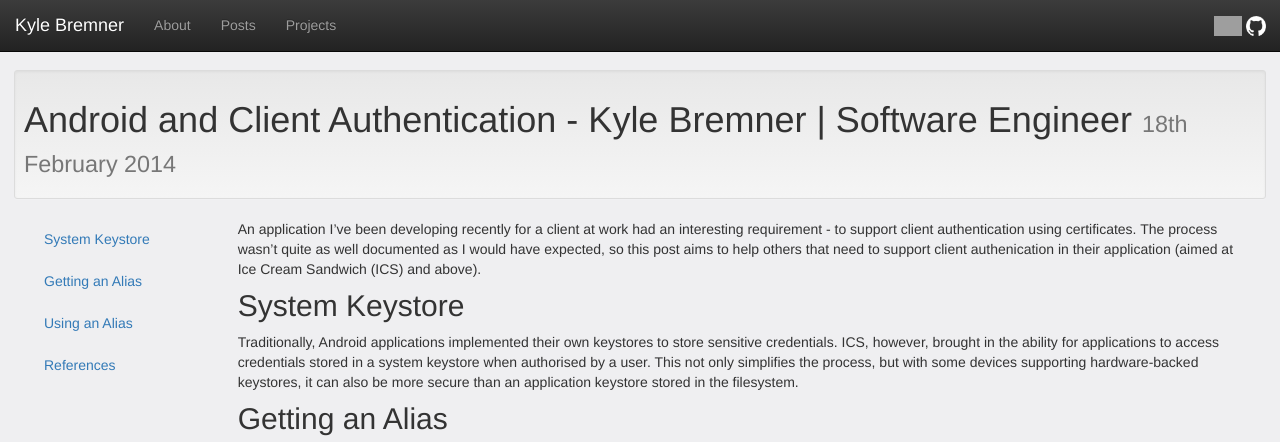
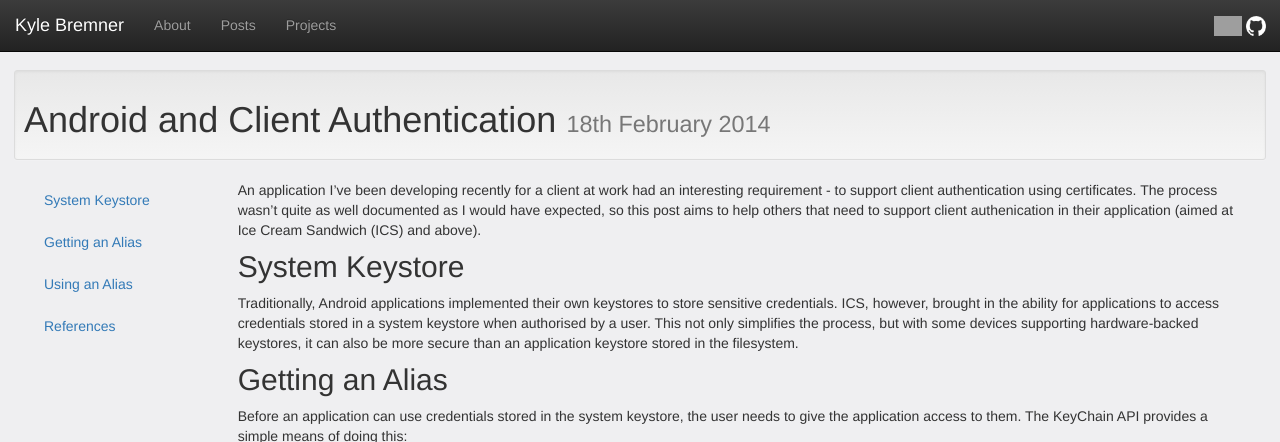
Before and after one commit to kbremner/kbremner.github.io, a Jekyll site: the page built from _posts/2014-02-18-android-client-auth.md, in a window 1280 px wide and 1313 px high, cut to the strip 0-442 px from the top of the window. Built offline with Jekyll 4.4.1, drawn with Linux system fonts in a browser that asks for light colours; nearby versions of some CDN libraries; Markdown is read by kramdown in place of the engine named in the settings; a script that is not in the unit is left out; comment, search, counter and statistics services are not loaded; grey boxes are pictures that could not be loaded.

Commit message:
Update 2014-02-18-android-client-auth.md

```diff
--- a/_posts/2014-02-18-android-client-auth.md
+++ b/_posts/2014-02-18-android-client-auth.md
@@ -1,6 +1,6 @@
 ---
 layout: post
-title: Android and Client Authentication - Kyle Bremner | Software Engineer
+title: Android and Client Authentication
 sections:
   - System Keystore
   - Getting an Alias
```
